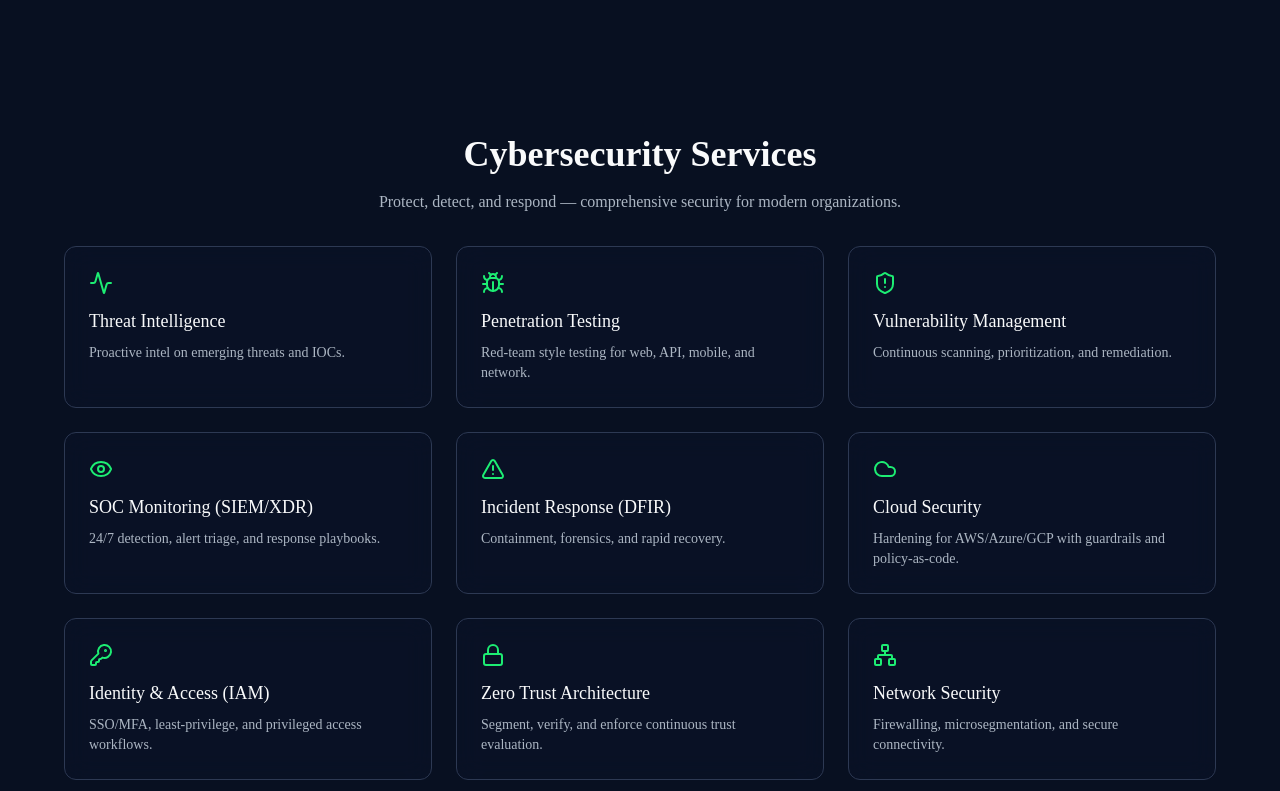
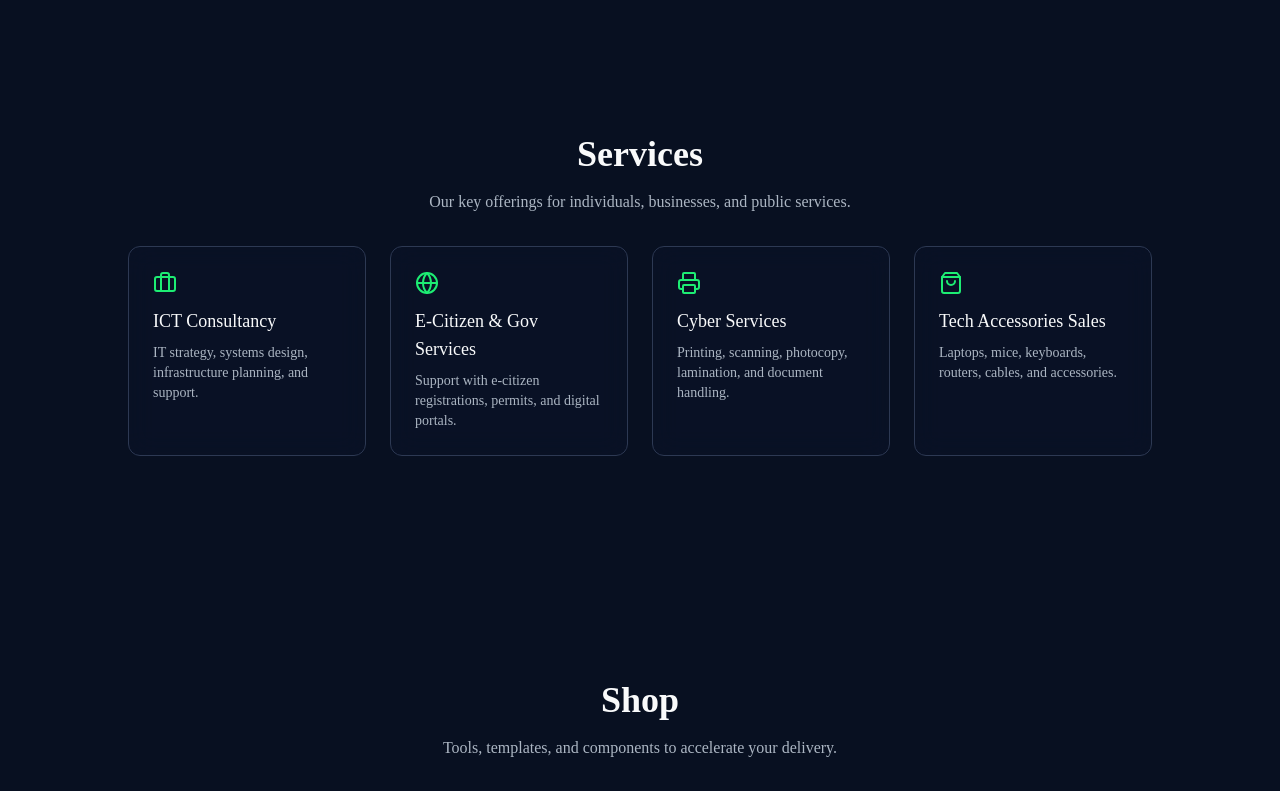
Before and after one commit to fredrickkitonyi016/frimat-vision-nexus, a React (Vite) app: page / in a window 1280 px wide. Shown: the part 1100-1891 px from the top of the page. Built offline with nearby package versions, Linux system fonts and the light colour scheme.

Commit message:
Update Services Section
Add cards for ICT Consultancy, E-Citizen & Government Services, Cyber Services, and Tech Accessories Sales to the Services section.

```diff
--- a/src/pages/Index.tsx
+++ b/src/pages/Index.tsx
@@ -1,5 +1,5 @@
 import { Button } from "@/components/ui/button";
-import { CheckCircle2, Code2, Cpu, Rocket, Shield, ShoppingCart, Activity, Bug, ShieldAlert, Eye, Lock, KeyRound, Cloud, Network, AlertTriangle } from "lucide-react";
+import { CheckCircle2, Code2, Cpu, Rocket, Shield, ShoppingCart, Briefcase, Globe, Printer, ShoppingBag } from "lucide-react";
 
 const Section = ({ id, title, subtitle, children }: { id: string; title: string; subtitle?: string; children: React.ReactNode }) => (
   <section id={id} className="section container animate-fade-in">
@@ -62,20 +62,15 @@ export default function Index() {
           </div>
         </Section>
 
-        <Section id="services" title="Cybersecurity Services" subtitle="Protect, detect, and respond — comprehensive security for modern organizations.">
-          <div className="mx-auto grid max-w-6xl grid-cols-1 gap-6 sm:grid-cols-2 md:grid-cols-3">
+        <Section id="services" title="Services" subtitle="Our key offerings for individuals, businesses, and public services.">
+          <div className="mx-auto grid max-w-5xl grid-cols-1 gap-6 sm:grid-cols-2 md:grid-cols-4">
             {[
-              { title: "Threat Intelligence", icon: Activity, desc: "Proactive intel on emerging threats and IOCs." },
-              { title: "Penetration Testing", icon: Bug, desc: "Red-team style testing for web, API, mobile, and network." },
-              { title: "Vulnerability Management", icon: ShieldAlert, desc: "Continuous scanning, prioritization, and remediation." },
-              { title: "SOC Monitoring (SIEM/XDR)", icon: Eye, desc: "24/7 detection, alert triage, and response playbooks." },
-              { title: "Incident Response (DFIR)", icon: AlertTriangle, desc: "Containment, forensics, and rapid recovery." },
-              { title: "Cloud Security", icon: Cloud, desc: "Hardening for AWS/Azure/GCP with guardrails and policy-as-code." },
-              { title: "Identity & Access (IAM)", icon: KeyRound, desc: "SSO/MFA, least-privilege, and privileged access workflows." },
-              { title: "Zero Trust Architecture", icon: Lock, desc: "Segment, verify, and enforce continuous trust evaluation." },
-              { title: "Network Security", icon: Network, desc: "Firewalling, microsegmentation, and secure connectivity." },
+              { title: "ICT Consultancy", icon: Briefcase, desc: "IT strategy, systems design, infrastructure planning, and support." },
+              { title: "E‑Citizen & Gov Services", icon: Globe, desc: "Support with e‑citizen registrations, permits, and digital portals." },
+              { title: "Cyber Services", icon: Printer, desc: "Printing, scanning, photocopy, lamination, and document handling." },
+              { title: "Tech Accessories Sales", icon: ShoppingBag, desc: "Laptops, mice, keyboards, routers, cables, and accessories." },
             ].map((s) => (
-              <article key={s.title} className="rounded-xl border border-border bg-card/60 p-6 backdrop-blur-md hover:shadow-xl transition-shadow">
+              <article key={s.title} className="rounded-xl border border-border bg-card/60 p-6 backdrop-blur-md transition-transform hover:scale-[1.02] hover:shadow-xl">
                 <s.icon className="h-6 w-6 text-accent" />
                 <h4 className="mt-3 text-lg font-medium">{s.title}</h4>
                 <p className="mt-2 text-sm text-muted-foreground">{s.desc}</p>
```
